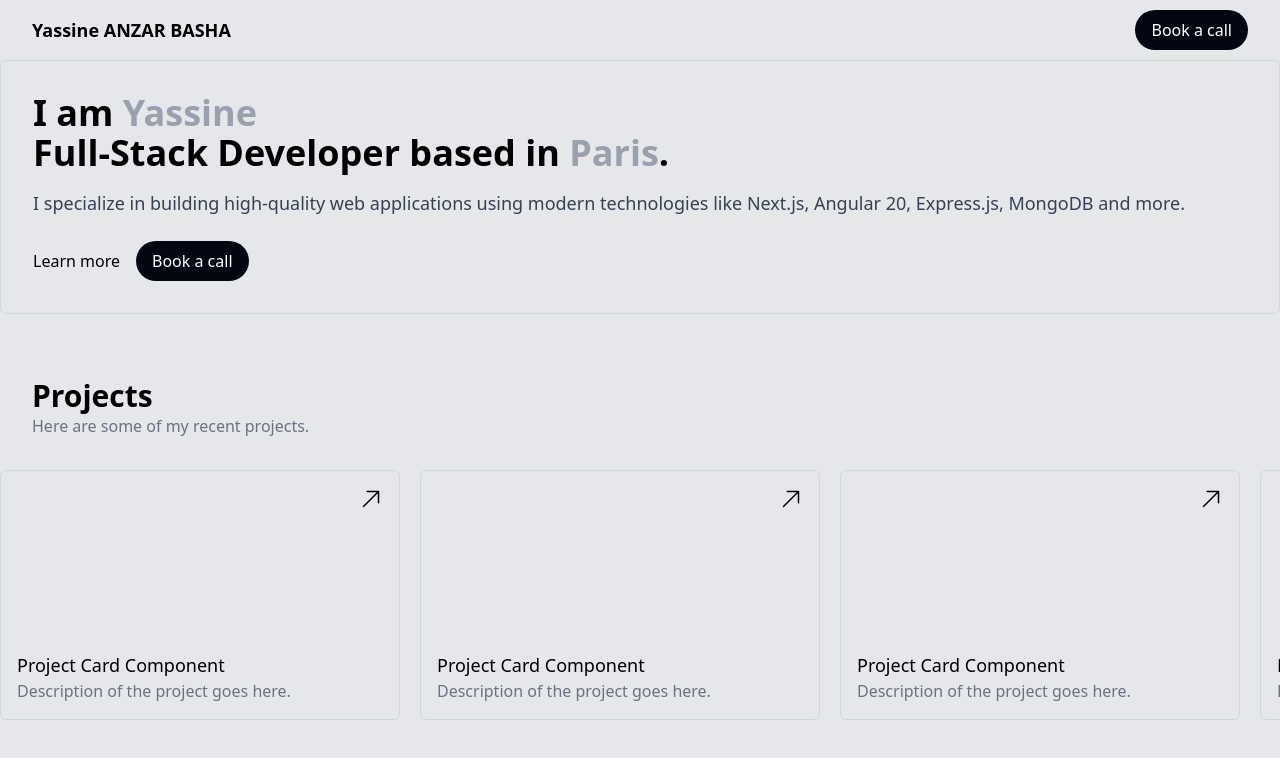
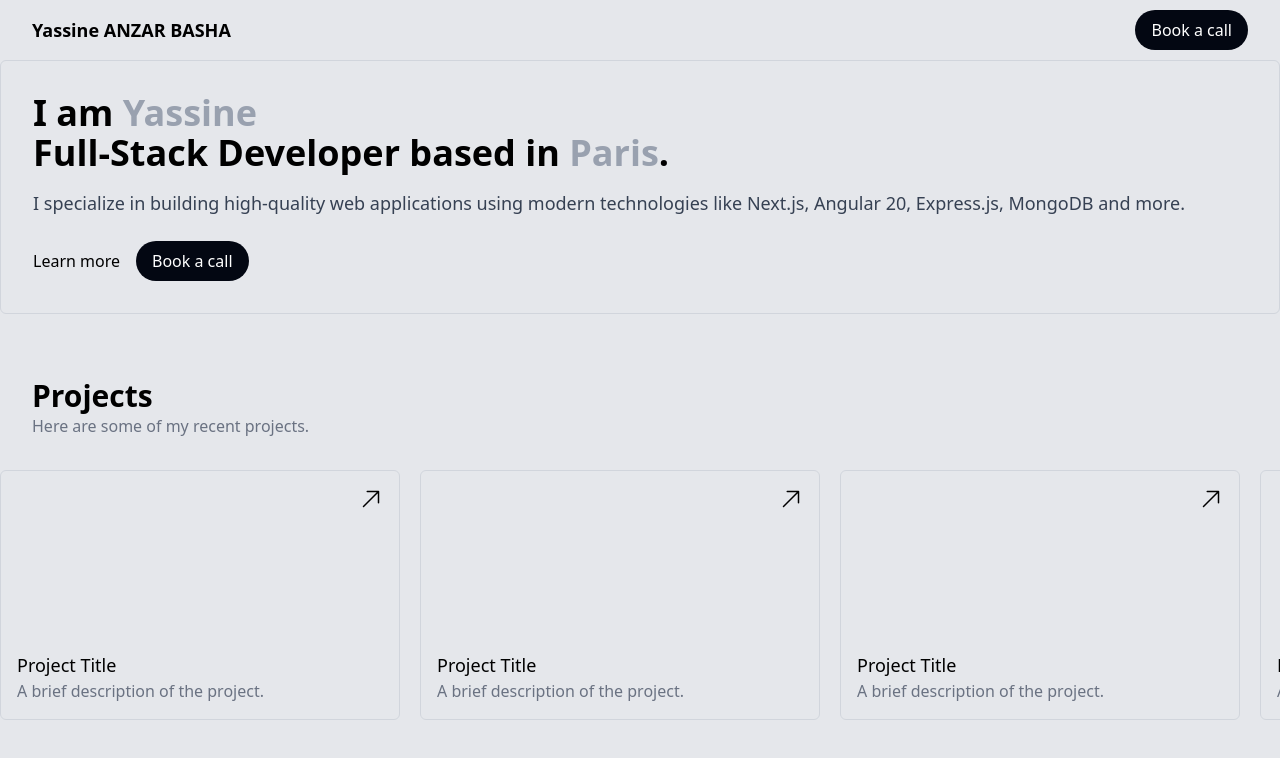
Before and after one commit to TheYassAnz/portfolio, a Next.js app in the folder app/: page / in a window 1280 px wide. Shown: the top 758 px of the page. Built offline with nearby package versions, Linux system fonts and the light colour scheme.

Commit message:
feat: update ProjectCard component to accept title and description as props

```diff
--- a/app/src/components/ui/project-card.tsx
+++ b/app/src/components/ui/project-card.tsx
@@ -1,4 +1,10 @@
-export default function ProjectCard() {
+export default function ProjectCard({
+  title = "Project Title",
+  description = "A brief description of the project.",
+}: {
+  title?: string;
+  description?: string;
+}) {
   return (
     <div className="flex flex-col min-w-[400px] h-[250px] border border-gray-300 rounded-md snap-start justify-between">
       <div className="place-self-end p-4">
@@ -18,8 +24,8 @@ export default function ProjectCard() {
         </svg>
       </div>
       <div className="p-4">
-        <h3 className="text-lg font-medium">Project Card Component</h3>
-        <p className="text-gray-500">Description of the project goes here.</p>
+        <h3 className="text-lg font-medium">{title}</h3>
+        <p className="text-gray-500">{description}</p>
       </div>
     </div>
   );
```
